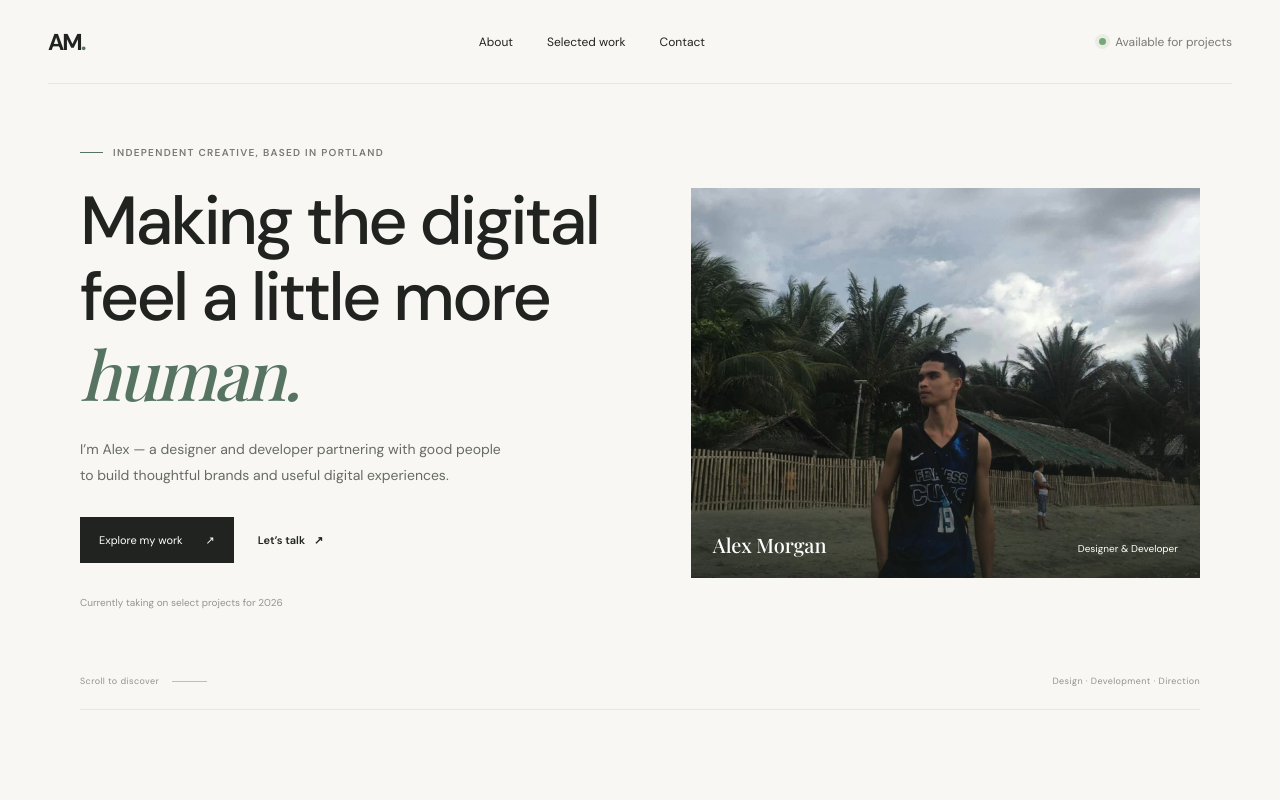
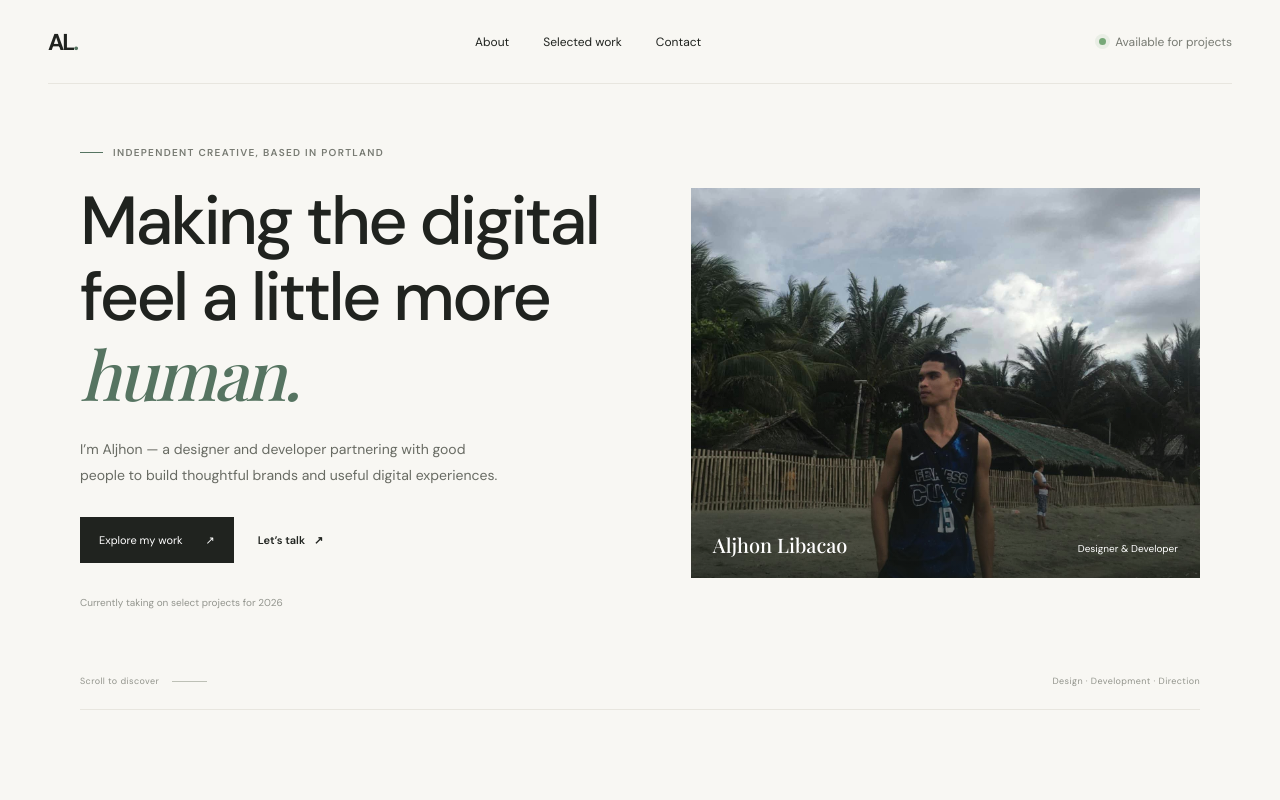
Before and after one commit to aljhon-ai/Libacao-project-1, a plain HTML site: page index.html in a window 1280 px wide. Shown: the top 800 px of the page. Drawn offline with nearby package versions, Linux system fonts and the light colour scheme; a web font is replaced by a local one.

Commit message:
adding name

```diff
--- a/index.html
+++ b/index.html
@@ -3,13 +3,13 @@
 <head>
   <meta charset="UTF-8">
   <meta name="viewport" content="width=device-width, initial-scale=1.0">
-  <meta name="description" content="The portfolio of Alex Morgan, a designer and developer creating thoughtful digital experiences.">
-  <title>Alex Morgan — Designer &amp; Developer</title>
+  <meta name="description" content="The portfolio of Aljhon Libacao, a designer and developer creating thoughtful digital experiences.">
+  <title>Aljhon Libacao — Designer &amp; Developer</title>
   <link rel="stylesheet" href="styles.css">
 </head>
 <body>
   <header class="site-header">
-    <a class="wordmark" href="#home" aria-label="Alex Morgan, home">AM<span>.</span></a>
+    <a class="wordmark" href="#home" aria-label="Aljhon Libacao, home">AL<span>.</span></a>
     <nav class="navigation" aria-label="Main navigation">
       <a href="#about">About</a>
       <a href="#work">Selected work</a>
@@ -23,7 +23,7 @@
       <div class="hero-copy">
         <p class="eyebrow"><span class="eyebrow-line"></span> Independent creative, based in Portland</p>
         <h1>Making the digital<br>feel a little more <em>human.</em></h1>
-        <p class="hero-description">I’m Alex — a designer and developer partnering with good people to build thoughtful brands and useful digital experiences.</p>
+        <p class="hero-description">I’m Aljhon — a designer and developer partnering with good people to build thoughtful brands and useful digital experiences.</p>
         <div class="hero-actions">
           <a class="button button-dark" href="#work">Explore my work <span aria-hidden="true">↗</span></a>
           <a class="text-link" href="#contact">Let’s talk <span aria-hidden="true">↗</span></a>
@@ -33,7 +33,7 @@
       <div class="hero-art">
         <img class="profile-image" src="assets/profile.png" alt="Profile photo of the portfolio owner on a tropical beach">
         <div class="profile-caption">
-          <span>Alex Morgan</span>
+          <span>Aljhon Libacao</span>
           <span>Designer &amp; Developer</span>
         </div>
       </div>
@@ -153,8 +153,8 @@
   </main>
 
   <footer class="site-footer page-width">
-    <a class="wordmark" href="#home" aria-label="Back to top">AM<span>.</span></a>
-    <span>Designed with intention. © 2026 Alex Morgan</span>
+    <a class="wordmark" href="#home" aria-label="Back to top">AL<span>.</span></a>
+    <span>Designed with intention. © 2026 Aljhon Libacao</span>
     <a href="#home">Back to top ↑</a>
   </footer>
 </body>
```
